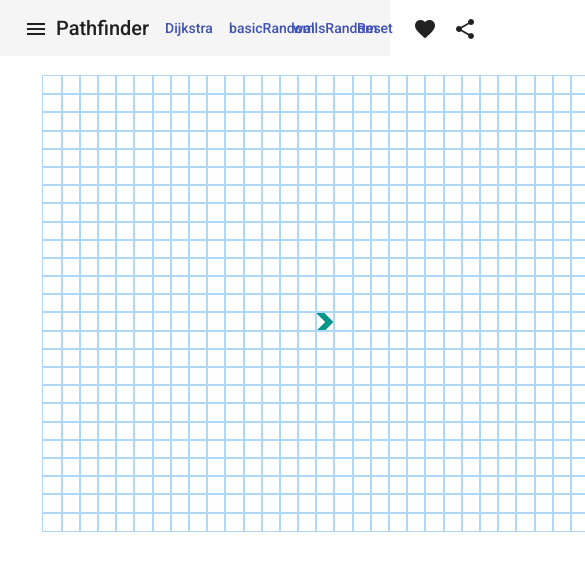
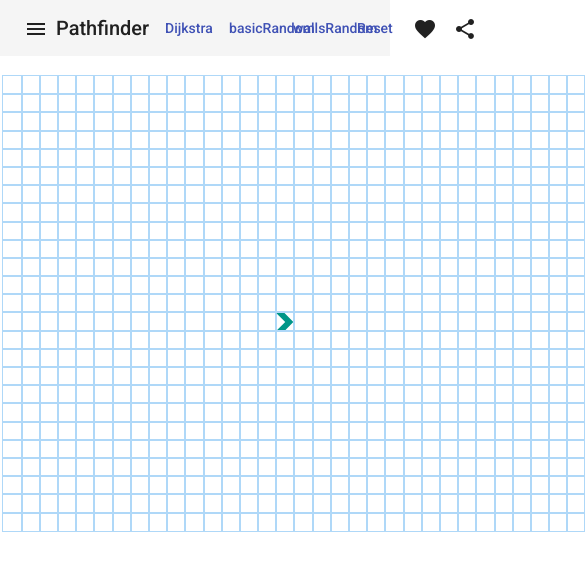
Before and after one commit to IbrahimFneich/Pathfinder, an Angular app: page / in a window 390 px wide. Shown: the top 570 px of the page, 585 px wide, since content can reach past the window. Built offline with nearby package versions, Linux system fonts and the light colour scheme.

Commit message:
make it responsive

```diff
--- a/src/app/main/main.component.css
+++ b/src/app/main/main.component.css
@@ -1,7 +1,7 @@
 
 
 .grid {
-  width: 85rem;
+  width: 80rem;
   height: 20rem;
     margin: auto;
     justify-content: center;
```
